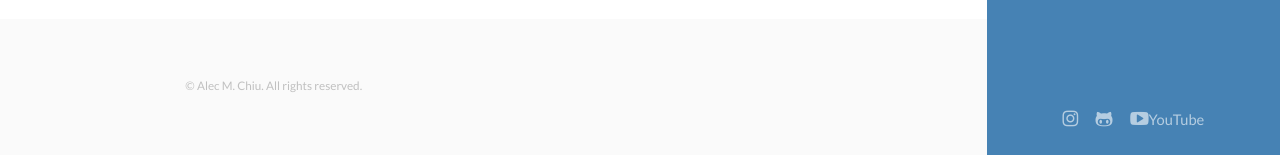
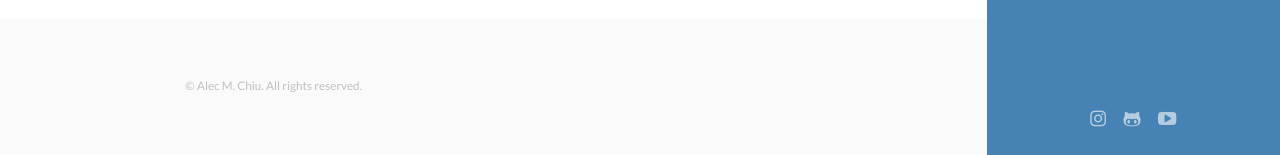
Before and after one commit to alecmchiu/alecmchiu.github.io, a Jekyll site: the page built from blog/index.html, in a window 1280 px wide and 1328 px high. Shown: the part 1173-1328 px from the top of the window. Built offline with Jekyll 4.4.1, drawn with Linux system fonts in a browser that asks for light colours.

Commit message:
YouTube link fix

```diff
--- a/_includes/header.html
+++ b/_includes/header.html
@@ -16,7 +16,7 @@
             <ul class="icons">
                 <li><a href="http://www.instagram.com/alecmchiu/" class="icon fa-instagram"><span class="label">Instagram</span></a></li>
                 <li><a href="http://www.github.com/alecmchiu" class="icon fa-github-alt"><span class="label">Github</span></a></li>
-		<li><a href="https://www.youtube.com/channel/UCwE7zyzvbax-pRHoD4VzPXA" class="icon fa-youtube-play">YouTube</a></li>
+		<li><a href="https://www.youtube.com/channel/UCwE7zyzvbax-pRHoD4VzPXA" class="icon fa-youtube-play"><span class="label">YouTube</span></a></li>
             </ul>
         </footer>
     </section>
```
